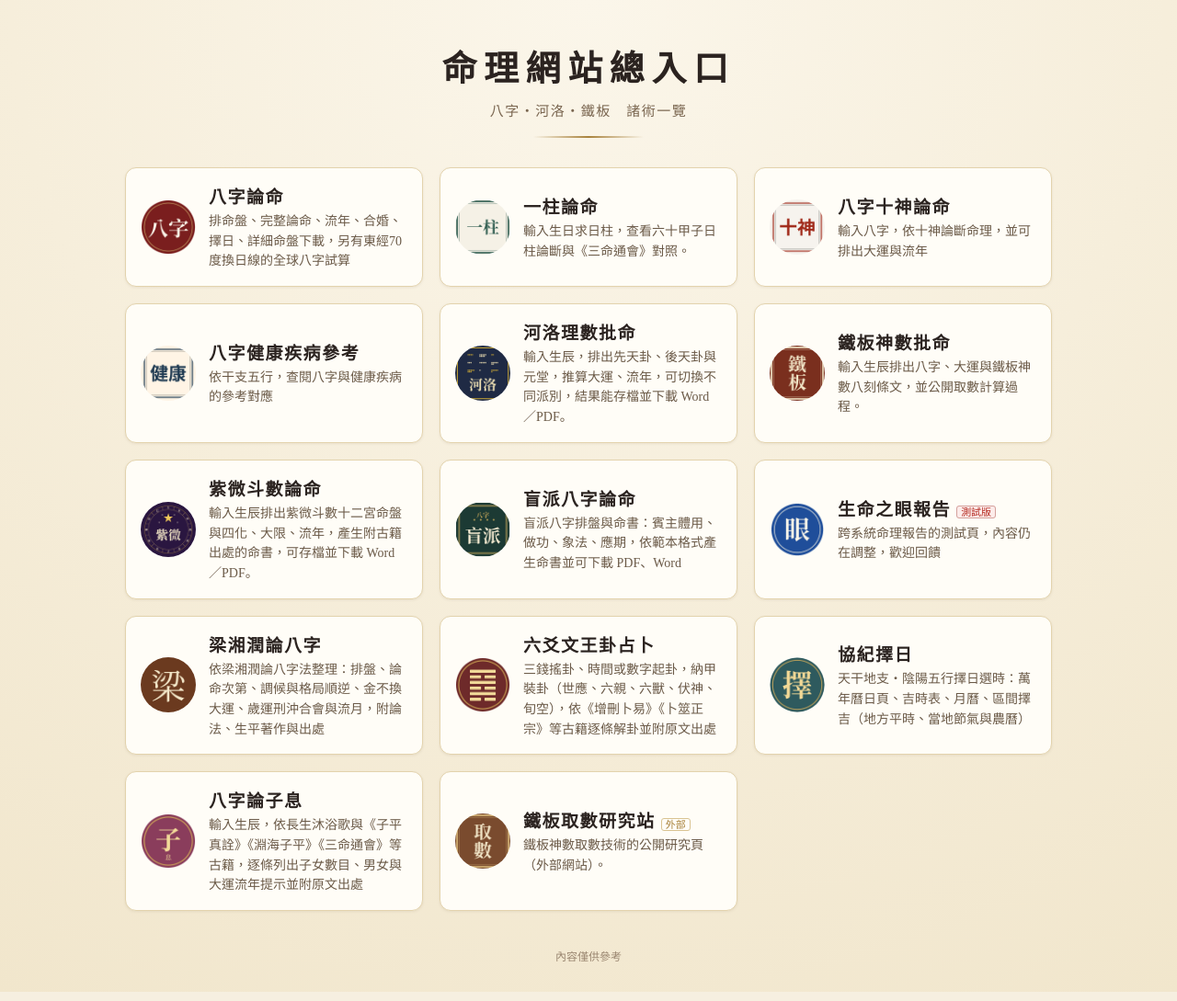
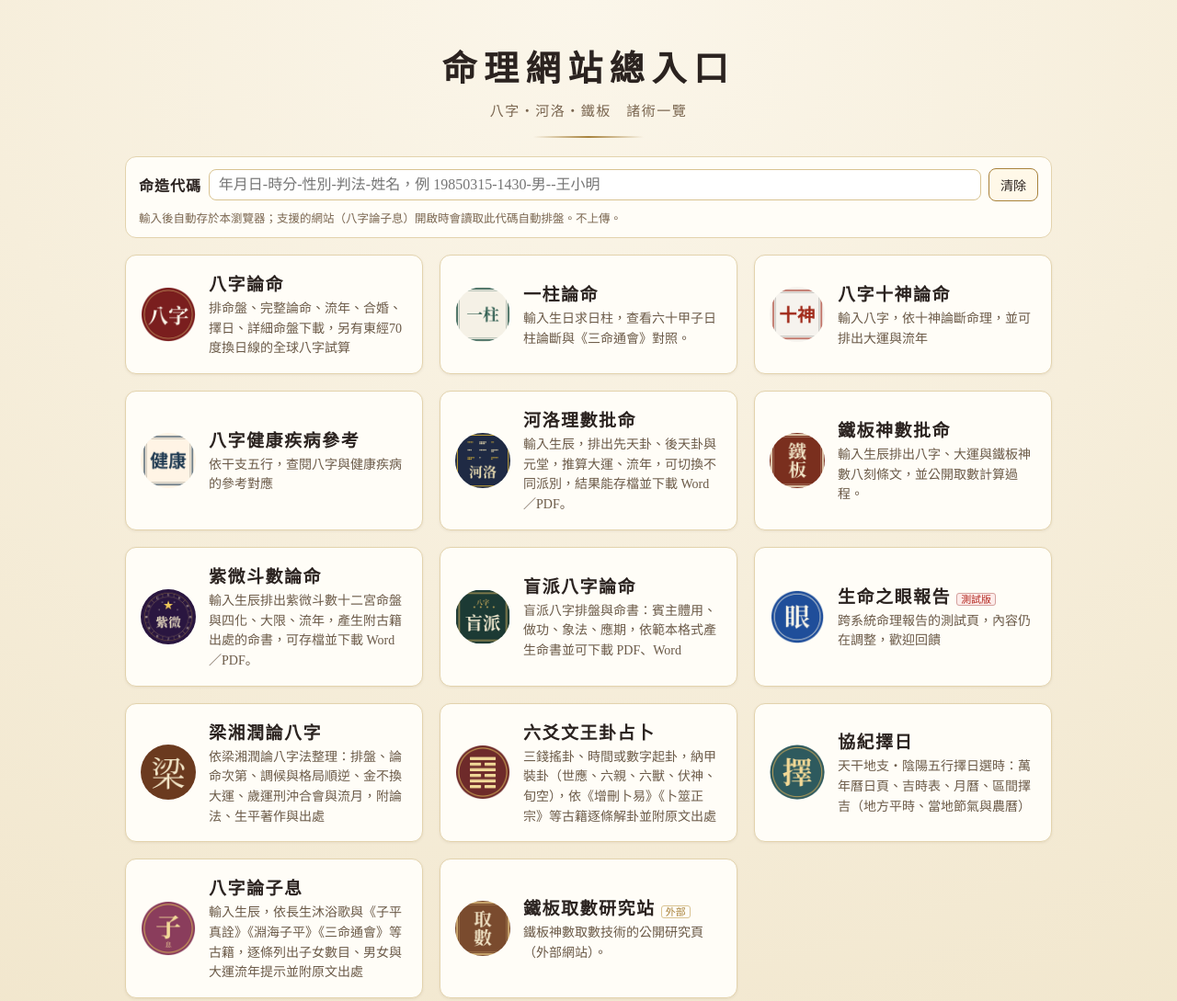
Before and after one commit to regulusab/regulusab.github.io, a plain HTML site: page index.html in a window 1280 px wide. Shown: the top 1089 px of the page at 92% size. Drawn offline with Linux system fonts and the light colour scheme.

Commit message:
portal: 新增命造代碼輸入框（存於 localStorage rg.mingzao，供各站讀取）

```diff
--- a/index.html
+++ b/index.html
@@ -27,8 +27,12 @@ a.card img{width:60px;height:60px;flex:none;border-radius:50%}
 .ext{color:#a8823c;border-color:#d9c391}
 .beta{color:#b3261e;border-color:#d4a19c;background:#fdecea}
 footer{text-align:center;color:#9a8670;font-size:12px;padding:0 16px 30px}
+#mz{max-width:1040px;margin:0 auto;padding:0 16px 6px}#mz .box{background:#fffdf7;border:1px solid #e3d3ad;border-radius:12px;padding:12px 14px;display:flex;flex-wrap:wrap;gap:8px;align-items:center}
+#mz label{font-weight:700;letter-spacing:.06em}#mz input{flex:1 1 260px;min-width:0;font:inherit;font-size:16px;padding:7px 10px;border:1px solid #d9c391;border-radius:8px;background:#fff}
+#mz button{font:inherit;font-size:14px;padding:7px 12px;border:1px solid #a8823c;border-radius:8px;background:#fff8e8;color:#2b2320;cursor:pointer}#mz .h{flex:1 0 100%;font-size:12.5px;color:#7a6650;margin:0}
 </style></head><body>
 <header><h1>命理網站總入口</h1><p class="sub">八字・河洛・鐵板　諸術一覽</p><div class="rule"></div></header>
+<section id="mz" aria-label="命造代碼"><div class="box"><label for="mzIn">命造代碼</label><input id="mzIn" type="text" autocomplete="off" placeholder="年月日-時分-性別-判法-姓名，例 19850315-1430-男--王小明"><button type="button" id="mzClr">清除</button><p class="h" id="mzH">輸入後自動存於本瀏覽器；支援的網站（八字論子息）開啟時會讀取此代碼自動排盤。不上傳。</p></div></section>
 <main id="grid" aria-live="polite"></main>
 <footer>內容僅供參考</footer>
 <script>
@@ -38,4 +42,9 @@ fetch("sites.json",{cache:"no-cache"}).then(r=>r.json()).then(list=>{
   const beta=/測試版/.test(s.name);const title=s.name.replace(/[（(]測試版[）)]/g,"").trim();
   return `<a class="card" href="${esc(s.url)}"${ext?' target="_blank" rel="noopener"':''}><img src="${esc(s.icon)}" alt="" loading="lazy"><div><p class="t">${esc(title)}${beta?'<span class="beta">測試版</span>':''}${ext?'<span class="ext">外部</span>':''}</p><p class="d">${esc(s.intro)}</p></div></a>`}).join("");
 }).catch(()=>{document.getElementById("grid").textContent="載入網站清單失敗，請重新整理。"});
+</script>
+<script>
+(function(){var K="rg.mingzao",i=document.getElementById("mzIn"),h=document.getElementById("mzH");try{i.value=localStorage.getItem(K)||""}catch(e){}
+function save(){try{var v=i.value.trim();if(v)localStorage.setItem(K,v);else localStorage.removeItem(K)}catch(e){}}
+i.addEventListener("input",save);i.addEventListener("change",save);document.getElementById("mzClr").onclick=function(){i.value="";save();i.focus()};})();
 </script></body></html>
```
